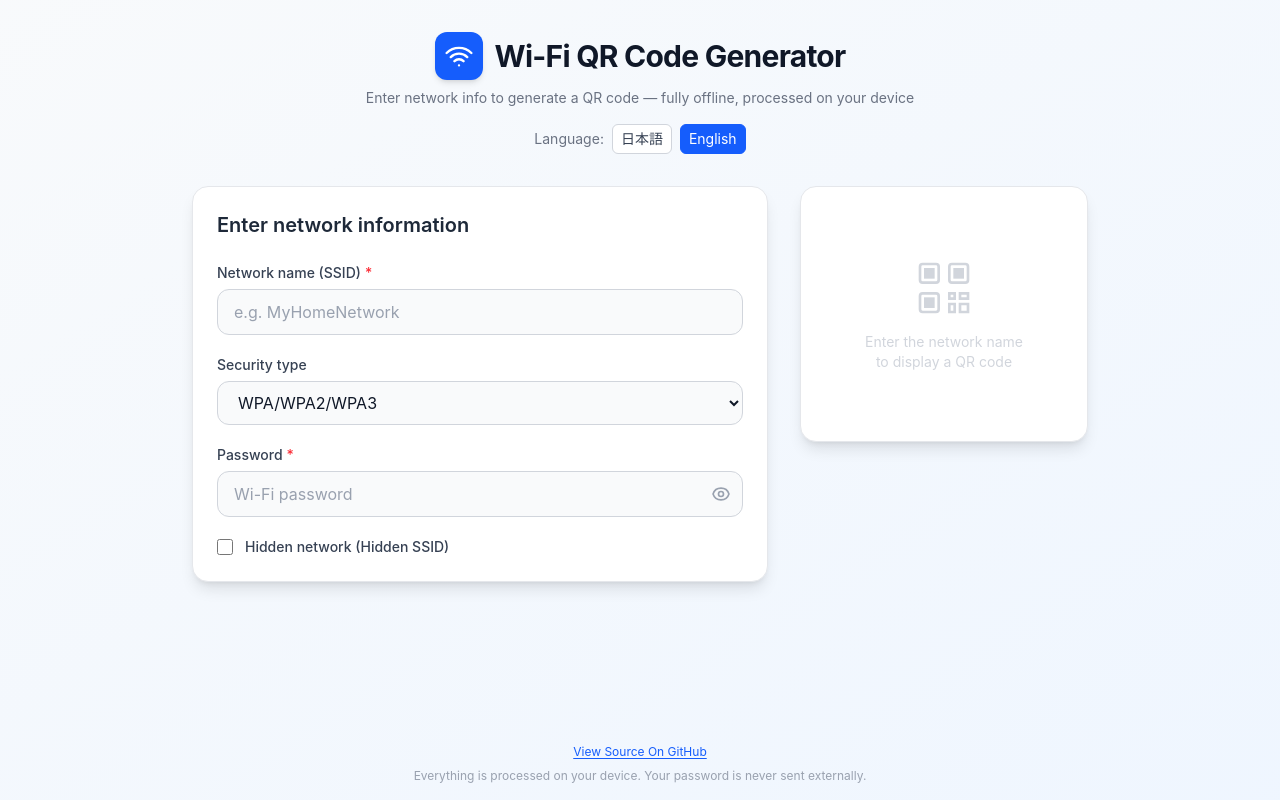
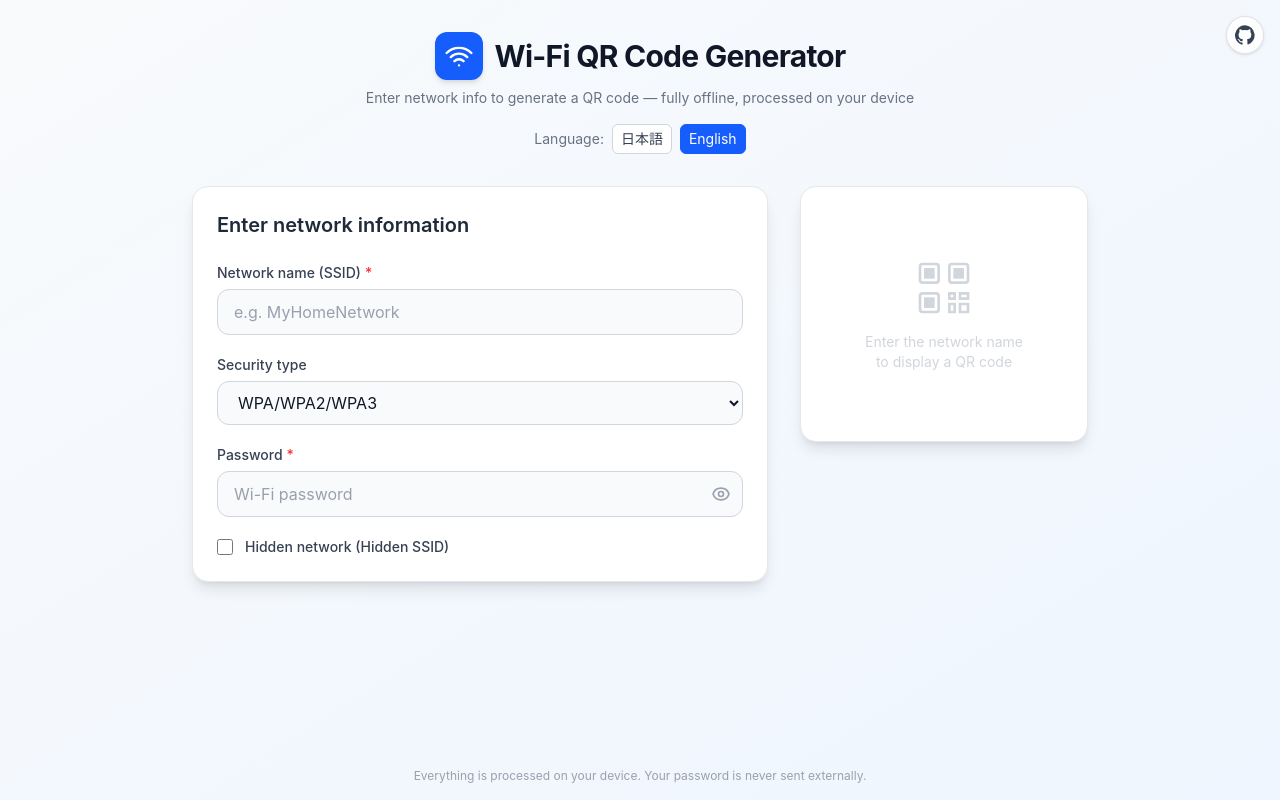
Before and after one commit to Walkmana-25/wifi-qr-generator, a React (Vite) app: page / in a window 1280 px wide. Built offline with nearby package versions, Linux system fonts and the light colour scheme.

Commit message:
feat: move GitHub link to top-right repo icon
Co-authored-by: Walkmana-25 <50088655+Walkmana-25@users.noreply.github.com>

```diff
--- a/src/App.tsx
+++ b/src/App.tsx
@@ -1,7 +1,7 @@
 import { useEffect } from 'react';
 import WifiForm from './components/WifiForm';
 import { useTranslation } from 'react-i18next';
-import { GITHUB_ISSUES_URL } from './constants';
+import { GITHUB_REPOSITORY_URL } from './constants';
 
 function normalizeLanguage(lang: string): 'ja' | 'en' {
   return lang.startsWith('en') ? 'en' : 'ja';
@@ -36,7 +36,24 @@ function App() {
   return (
     <div className="min-h-screen bg-gradient-to-br from-slate-50 to-blue-50 dark:from-gray-950 dark:to-slate-900 flex flex-col">
       {/* Header */}
-      <header className="py-8 px-4 text-center">
+      <header className="relative py-8 px-4 text-center">
+        <a
+          href={GITHUB_REPOSITORY_URL}
+          target="_blank"
+          rel="noopener noreferrer"
+          className="absolute right-4 top-4 inline-flex items-center justify-center rounded-full border border-gray-300/70 bg-white/85 p-2 text-gray-700 shadow-sm backdrop-blur transition hover:-translate-y-0.5 hover:text-gray-900 hover:shadow-md dark:border-gray-700 dark:bg-gray-900/85 dark:text-gray-200 dark:hover:text-white"
+          aria-label={t('app.openGithubRepository')}
+        >
+          <svg
+            xmlns="http://www.w3.org/2000/svg"
+            viewBox="0 0 24 24"
+            fill="currentColor"
+            className="h-5 w-5"
+            aria-hidden="true"
+          >
+            <path d="M12 .297a12 12 0 00-3.795 23.39c.6.11.82-.26.82-.58v-2.16c-3.34.73-4.04-1.61-4.04-1.61a3.18 3.18 0 00-1.33-1.75c-1.08-.74.08-.73.08-.73a2.5 2.5 0 011.82 1.23 2.52 2.52 0 003.44.98 2.52 2.52 0 01.75-1.58c-2.67-.3-5.47-1.34-5.47-5.94a4.65 4.65 0 011.24-3.22 4.3 4.3 0 01.12-3.17s1-.33 3.3 1.23a11.37 11.37 0 016 0c2.31-1.56 3.3-1.23 3.3-1.23a4.3 4.3 0 01.12 3.17 4.64 4.64 0 011.23 3.22c0 4.61-2.8 5.64-5.48 5.94a2.82 2.82 0 01.8 2.2v3.26c0 .32.22.7.82.58A12 12 0 0012 .297z" />
+          </svg>
+        </a>
         <div className="flex items-center justify-center gap-3 mb-2">
           <div className="bg-blue-600 text-white rounded-xl p-2.5 shadow-md">
             <svg xmlns="http://www.w3.org/2000/svg" className="h-7 w-7" viewBox="0 0 24 24" fill="none" stroke="currentColor" strokeWidth="2">
@@ -84,14 +101,6 @@ function App() {
 
       {/* Footer */}
       <footer className="py-4 text-center text-xs text-gray-400 dark:text-gray-600">
-        <a
-          href={GITHUB_ISSUES_URL}
-          target="_blank"
-          rel="noopener noreferrer"
-          className="inline-flex items-center text-xs text-blue-600 hover:text-blue-700 dark:text-blue-400 dark:hover:text-blue-300 underline underline-offset-2 mb-2"
-        >
-          {t('app.viewSourceOnGithub')}
-        </a>
         <p>{t('app.footer')}</p>
       </footer>
     </div>
--- a/src/constants.ts
+++ b/src/constants.ts
@@ -1 +1 @@
-export const GITHUB_ISSUES_URL = 'https://github.com/Walkmana-25/wifi-qr-generator/issues/new';
+export const GITHUB_REPOSITORY_URL = 'https://github.com/Walkmana-25/wifi-qr-generator';
--- a/src/i18n.ts
+++ b/src/i18n.ts
@@ -9,7 +9,7 @@ const resources = {
           subtitle: 'ネットワーク情報を入力してQRコードを生成 — 完全オフライン・デバイス上で処理',
           footer:
             'すべての処理はお使いのデバイス上で完結します。パスワードは外部に送信されません。',
-        viewSourceOnGithub: 'View Source On GitHub',
+          openGithubRepository: 'GitHub リポジトリを開く',
           languageLabel: '言語',
           languageJa: '日本語',
           languageEn: 'English',
@@ -47,7 +47,7 @@ const resources = {
           subtitle:
             'Enter network info to generate a QR code — fully offline, processed on your device',
           footer: 'Everything is processed on your device. Your password is never sent externally.',
-        viewSourceOnGithub: 'View Source On GitHub',
+          openGithubRepository: 'Open GitHub repository',
           languageLabel: 'Language',
           languageJa: '日本語',
           languageEn: 'English',
```
Also changed, not shown: 1 other file (tests, documents, lock files or other folders). Lines whose indentation alone changed are shown as unchanged.
